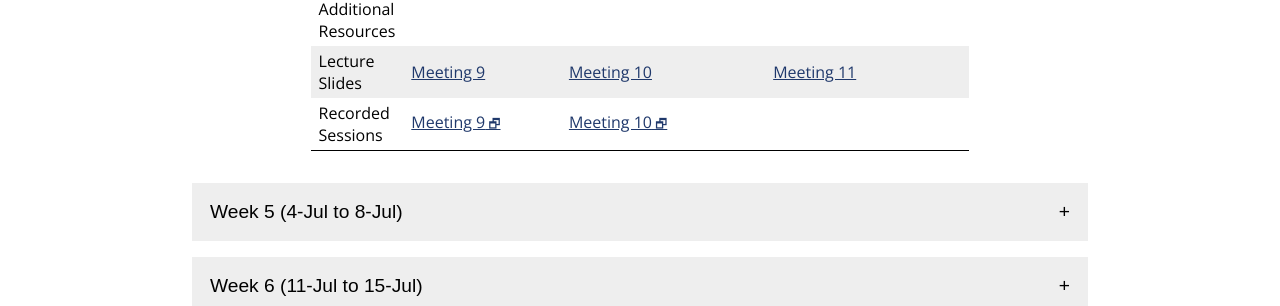
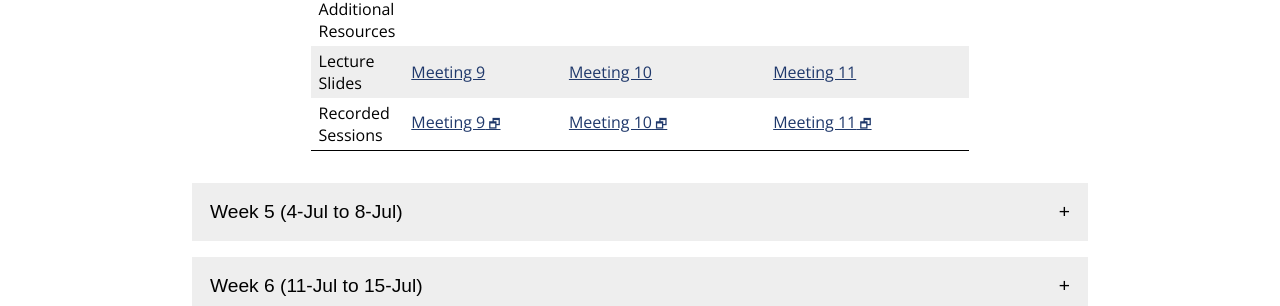
Before and after one commit to jhu-ip/cs220-summer22, a Jekyll site: the page built from material.md, in a window 1280 px wide. Shown: the part 835-1141 px from the top of the page. Built offline with Jekyll 4.4.1, drawn with Linux system fonts in a browser that asks for light colours; some web fonts are replaced.

Commit message:
annotated slides, recording for meeting 11

```diff
--- a/material.csv
+++ b/material.csv
@@ -136,6 +136,7 @@
 4,3,1-Jul,Slides,N/A,#
 4,3,1-Jul,Exercise,Work on midterm project,assign/midterm.html
 4,3,1-Jul,LectureSlides,Meeting 11,slides/class11.pdf
+4,3,1-Jul,Recording,Meeting 11,https://jh.hosted.panopto.com/Panopto/Pages/Viewer.aspx?id=a480c580-a464-419c-9497-aec50115461e
 5,1,4-Jul,Exercise,No class (July 4th),#
 5,2,6-Jul,Video,N/A,#
 5,2,6-Jul,Slides,N/A,#
--- a/material.md
+++ b/material.md
@@ -241,7 +241,7 @@
       <td>Recorded<br>Sessions</td>
       <td><a class='external' target='_blank' href='https://jh.hosted.panopto.com/Panopto/Pages/Viewer.aspx?id=624cdb01-e8fe-4fee-a1b5-aec1010de812'>Meeting 9</a></td>
       <td><a class='external' target='_blank' href='https://jh.hosted.panopto.com/Panopto/Pages/Viewer.aspx?id=e00eb147-b5fc-4671-b349-aec301101779'>Meeting 10</a></td>
-      <td></td>
+      <td><a class='external' target='_blank' href='https://jh.hosted.panopto.com/Panopto/Pages/Viewer.aspx?id=a480c580-a464-419c-9497-aec50115461e'>Meeting 11</a></td>
     </tr>
   </tbody>
 </table>
```
Also changed, not shown: 1 other file.
